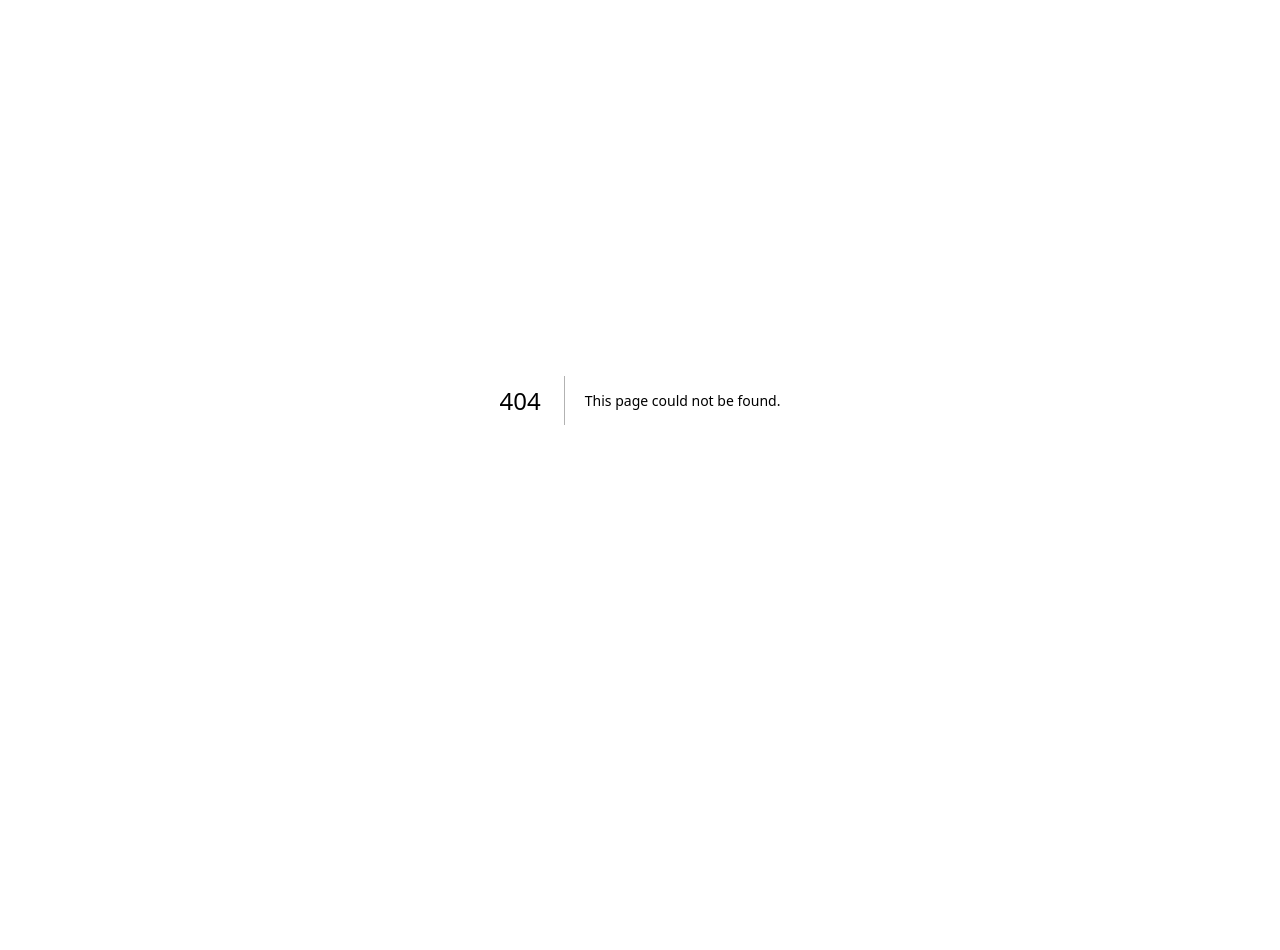
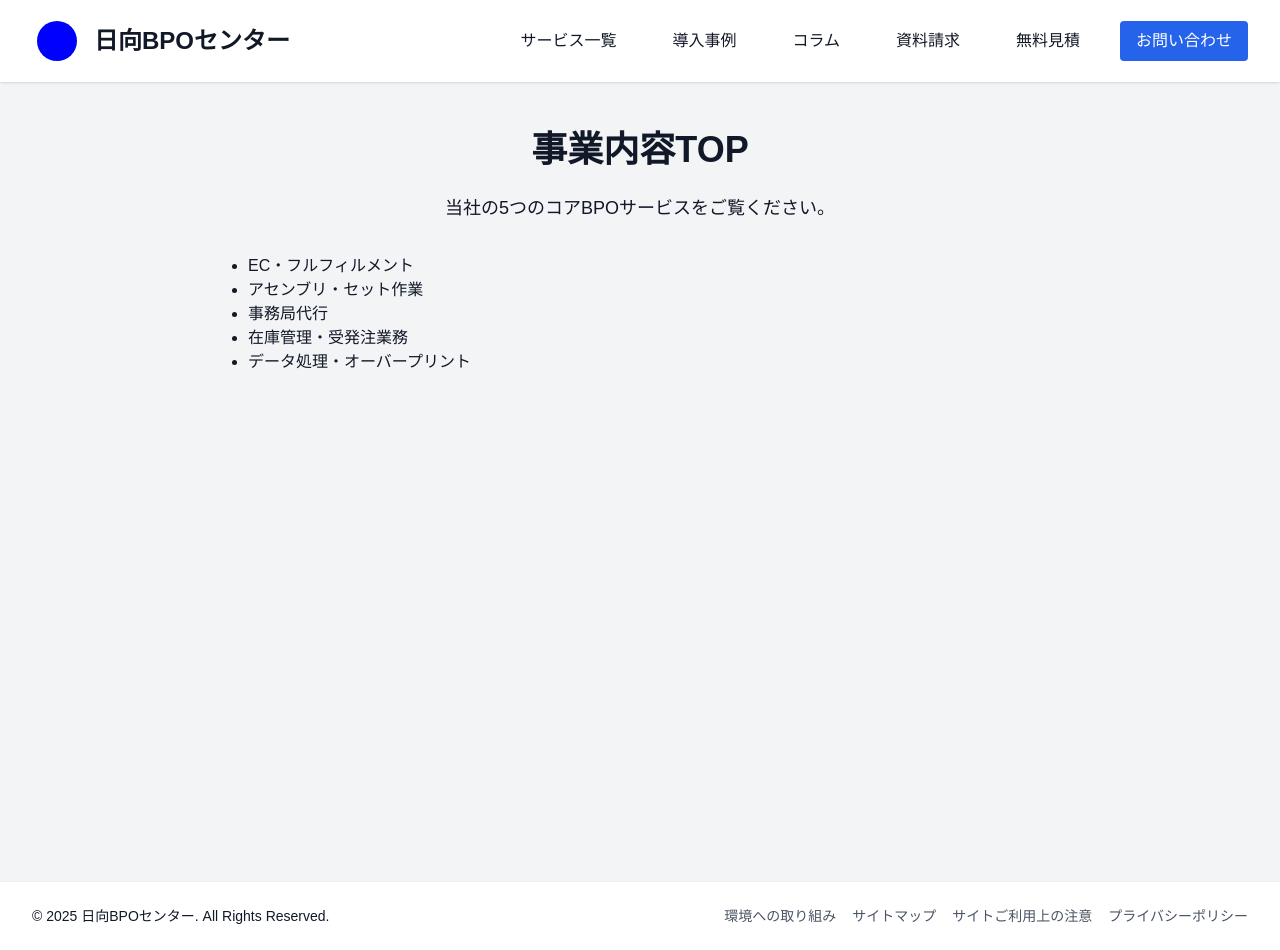
Before and after one commit to Roll1SBack/BPO_Portalsite, a Next.js app: page /services in a window 1280 px wide. Before the commit this address had no page. Before the commit the page ends 800 px from the top, so only its background shows below. Built offline with nearby package versions, Linux system fonts and the light colour scheme.

Commit message:
Basic Version1.0 of the Site

```diff
--- /dev/null
+++ b/src/components/Layout.js
@@ -0,0 +1,98 @@
+import { useState, useRef } from "react";
+import Image from "next/image";
+import Link from "next/link";
+
+export default function Layout({ children, extraContact = null }) {
+  const [dropdownOpen, setDropdownOpen] = useState(false);
+  const timeoutRef = useRef(null);
+
+  const handleMouseEnter = () => {
+    if (timeoutRef.current) clearTimeout(timeoutRef.current);
+    setDropdownOpen(true);
+  };
+
+  const handleMouseLeave = () => {
+    timeoutRef.current = setTimeout(() => setDropdownOpen(false), 50);
+  };
+
+  return (
+    <div className="min-h-screen bg-gray-100 dark:bg-gray-900 text-gray-900 dark:text-gray-100">
+      <header className="bg-white shadow py-4 px-8 sticky top-0 z-50 dark:bg-gray-800 dark:shadow-gray-700">
+        <div className="flex items-center justify-between max-w-7xl mx-auto">
+          <div className="flex items-center">
+            <Image src="/logo.svg" alt="日向BPOセンターの公式ロゴ" width={50} height={50} />
+            <h1 className="text-2xl font-bold ml-3">日向BPOセンター</h1>
+          </div>
+          <div className="flex items-center gap-6">
+            <nav role="navigation">
+              <ul className="flex gap-6">
+                {/* Wrap "サービス一覧" and dropdown in a single div */}
+                <div
+                  className="relative group"
+                  onMouseEnter={handleMouseEnter}
+                  onMouseLeave={handleMouseLeave}
+                >
+                  {/* "サービス一覧" is now part of the same hover area */}
+                  <button className="hover:underline px-4 py-2 block">
+                    サービス一覧
+                  </button>
+
+                  {/* Dropdown Menu */}
+                  <ul
+                    className={`absolute left-0 w-64 bg-white shadow-lg p-2 rounded z-50 dark:bg-gray-700 transition-opacity duration-100 ${dropdownOpen ? "opacity-100 visible" : "opacity-0 invisible"}`}
+                  >
+                    {[
+                      { name: "事業内容TOP", href: "/services" },
+                      { name: "EC・フルフィルメント", href: "/services/ec-fulfillment" },
+                      { name: "アセンブリ・セット作業", href: "/services/assembly" },
+                      { name: "事務局代行", href: "/services/secretariat" },
+                      { name: "在庫管理・受発注業務", href: "/services/inventory" },
+                      { name: "データ処理・オーバープリント", href: "/services/data-processing" },
+                    ].map((service) => (
+                      <li key={service.href}>
+                        <Link
+                          href={service.href}
+                          className="block px-4 py-2 hover:bg-gray-100 dark:hover:bg-gray-600 whitespace-nowrap"
+                          onClick={() => setDropdownOpen(false)} // Close on click
+                        >
+                          {service.name}
+                        </Link>
+                      </li>
+                    ))}
+                  </ul>
+                </div>
+
+                {/* Other menu items */}
+                <li><Link href="/cases" className="hover:underline px-4 py-2 block">導入事例</Link></li>
+                <li><Link href="/columns" className="hover:underline px-4 py-2 block">コラム</Link></li>
+                <li><Link href="/documents" className="hover:underline px-4 py-2 block">資料請求</Link></li>
+                <li><Link href="/quote" className="hover:underline px-4 py-2 block">無料見積</Link></li>
+              </ul>
+            </nav>
+            <Link href="/contact" className="px-4 py-2 bg-blue-600 text-white rounded hover:bg-blue-700 dark:bg-blue-700 dark:hover:bg-blue-800 z-40">
+              お問い合わせ
+            </Link>
+          </div>
+        </div>
+      </header>
+
+      <main>{children}</main>
+
+      {extraContact && extraContact}
+
+      <footer className="bg-white shadow py-6 px-8 mt-auto dark:bg-gray-800 dark:shadow-gray-700">
+        <div className="max-w-7xl mx-auto flex flex-col sm:flex-row justify-between items-center">
+          <p className="text-sm">
+            © {new Date().getFullYear()} 日向BPOセンター. All Rights Reserved.
+          </p>
+          <div className="flex gap-4 mt-4 sm:mt-0">
+            <Link href="/environmental" className="text-sm text-gray-600 hover:underline dark:text-gray-400">環境への取り組み</Link>
+            <Link href="/sitemap" className="text-sm text-gray-600 hover:underline dark:text-gray-400">サイトマップ</Link>
+            <Link href="/terms" className="text-sm text-gray-600 hover:underline dark:text-gray-400">サイトご利用上の注意</Link>
+            <Link href="/privacy" className="text-sm text-gray-600 hover:underline dark:text-gray-400">プライバシーポリシー</Link>
+          </div>
+        </div>
+      </footer>
+    </div>
+  );
+}
--- a/src/pages/_app.js
+++ b/src/pages/_app.js
@@ -1,5 +1,11 @@
-import "@/styles/globals.css";
+import Layout from "../components/Layout";
+import "../styles/globals.css";
 
+// Debug: App component wrapping all pages with Layout.
 export default function App({ Component, pageProps }) {
-  return <Component {...pageProps} />;
+  return (
+    <Layout>
+      <Component {...pageProps} />
+    </Layout>
+  );
 }
--- a/src/pages/index.js
+++ b/src/pages/index.js
@@ -1,54 +1,29 @@
+import Head from "next/head";
+import Layout from "../components/Layout";
 import Image from "next/image";
 import Link from "next/link";
 
+// Debug: Homepage content only (no header/footer).
 export default function Home() {
-  const services = [
-    { name: "EC・フルフィルメント", href: "/services/ec-fulfillment", img: "/ec.png" },
-    { name: "アセンブリ・セット作業", href: "/services/assembly", img: "/assembly.png" },
-    { name: "事務局代行", href: "/services/secretariat", img: "/secretariat.png" },
-    { name: "在庫管理・受発注業務", href: "/services/inventory", img: "/inventory.png" },
-    { name: "データ処理・オーバープリント", href: "/services/data-processing", img: "/data.png" },
-  ];
-
   return (
-    <div className="min-h-screen bg-gray-100 dark:bg-gray-900 text-gray-900 dark:text-gray-100">
-      {/* Header */}
-      <header className="bg-white shadow py-4 px-8 sticky top-0 z-10 dark:bg-gray-800 dark:shadow-gray-700">
-        <div className="flex items-center justify-between max-w-7xl mx-auto">
-          <div className="flex items-center">
-            <Image src="/logo.svg" alt="日向BPOセンターの公式ロゴ" width={50} height={50} />
-            <h1 className="text-2xl font-bold ml-3">日向BPOセンター</h1>
-          </div>
-          <nav role="navigation">
-            <ul className="flex gap-6">
-              <li className="relative group">
-                <span className="hover:underline cursor-pointer">サービス一覧</span>
-                <ul className="absolute hidden group-hover:block w-64 bg-white shadow-lg p-2 mt-1 rounded dark:bg-gray-700">
-                  {services.map((service) => (
-                    <li key={service.href}>
-                      <Link href={service.href} className="block px-4 py-2 hover:bg-gray-100 dark:hover:bg-gray-600 whitespace-nowrap">
-                        {service.name}
-                      </Link>
-                    </li>
-                  ))}
-                </ul>
-              </li>
-              <li><Link href="/cases" className="hover:underline">導入事例</Link></li>
-              <li><Link href="/columns" className="hover:underline">コラム</Link></li>
-              <li><Link href="/contact" className="hover:underline">お問い合わせ</Link></li>
-            </ul>
-          </nav>
-        </div>
-      </header>
-
-      {/* Hero Section */}
-      <section className="relative bg-blue-600 text-white py-20 text-center dark:bg-blue-900">
+    <>
+      <Head>
+        <title>日向BPOセンター</title>
+        <meta name="description" content="あなたのビジネスを加速するBPOソリューション" />
+        <meta property="og:title" content="日向BPOセンター" />
+        <meta property="og:description" content="あなたのビジネスを加速するBPOソリューション" />
+        <meta property="og:image" content="/office.png" />
+        <meta property="og:url" content="https://yourwebsite.com" />
+      </Head>
+        <main>
+          {/* Debug: Hero Section */}
+          <section className="relative bg-blue-600 text-white py-20 text-center dark:bg-blue-900 z-0">
             <Image
               src="/office.png"
               alt="日向BPOセンターのオフィス"
               width={1024}
               height={576}
-          className="absolute inset-0 w-full h-full object-cover opacity-20"
+              className="absolute inset-0 w-full h-full object-cover opacity-20 z-[-1]"
             />
             <div className="relative z-10 max-w-4xl mx-auto">
               <h2 className="text-4xl md:text-5xl font-bold mb-6">
@@ -63,11 +38,17 @@ export default function Home() {
             </div>
           </section>
 
-      {/* Service Previews */}
+          {/* Debug: Service Previews */}
           <section className="py-12 px-8 max-w-7xl mx-auto">
             <h3 className="text-3xl font-bold text-center mb-10">私たちのサービス</h3>
             <div className="grid grid-cols-1 md:grid-cols-3 gap-6">
-          {services.map((service) => (
+              {[
+                { name: "EC・フルフィルメント", href: "/services/ec-fulfillment", img: "/ec.png" },
+                { name: "アセンブリ・セット作業", href: "/services/assembly", img: "/assembly.png" },
+                { name: "事務局代行", href: "/services/secretariat", img: "/secretariat.png" },
+                { name: "在庫管理・受発注業務", href: "/services/inventory", img: "/inventory.png" },
+                { name: "データ処理・オーバープリント", href: "/services/data-processing", img: "/data.png" },
+              ].map((service) => (
                 <Link key={service.href} href={service.href} className="block">
                   <div className="bg-white shadow rounded overflow-hidden hover:shadow-lg transition dark:bg-gray-800 dark:shadow-gray-700">
                     <Image
@@ -86,20 +67,7 @@ export default function Home() {
               ))}
             </div>
           </section>
-
-      {/* Footer */}
-      <footer className="bg-white shadow py-6 px-8 mt-auto dark:bg-gray-800 dark:shadow-gray-700">
-        <div className="max-w-7xl mx-auto flex flex-col sm:flex-row justify-between items-center">
-          <p className="text-sm">
-            © {new Date().getFullYear()} 日向BPOセンター. All Rights Reserved.
-          </p>
-          <div className="flex gap-4 mt-4 sm:mt-0">
-            <Link href="/privacy" className="text-sm text-gray-600 hover:underline dark:text-gray-400">プライバシーポリシー</Link>
-            <Link href="/terms" className="text-sm text-gray-600 hover:underline dark:text-gray-400">利用規約</Link>
-            <Link href="/sitemap" className="text-sm text-gray-600 hover:underline dark:text-gray-400">サイトマップ</Link>
-          </div>
-        </div>
-      </footer>
-    </div>
+        </main>
+    </>
   );
 }
--- /dev/null
+++ b/src/pages/services/index.js
@@ -0,0 +1,27 @@
+import Layout from "@/components/Layout";
+import Link from "next/link";
+import Head from "next/head";
+
+export default function ServicesOverview() {
+  return (
+    <>
+      <Head>
+        <title>事業内容TOP - 日向BPOセンター</title>
+        <meta name="description" content="当社の5つのコアBPOサービスをご覧ください。" />
+      </Head>
+      <div className="min-h-screen bg-gray-100 dark:bg-gray-900 text-gray-900 dark:text-gray-100">
+          <main className="py-12 px-8 max-w-4xl mx-auto">
+            <h2 className="text-4xl font-bold mb-6 text-center">事業内容TOP</h2>
+            <p className="text-lg text-center mb-8">当社の5つのコアBPOサービスをご覧ください。</p>
+            <ul className="list-disc pl-6">
+              <li><Link href="/services/ec-fulfillment" className="hover:underline">EC・フルフィルメント</Link></li>
+              <li><Link href="/services/assembly" className="hover:underline">アセンブリ・セット作業</Link></li>
+              <li><Link href="/services/secretariat" className="hover:underline">事務局代行</Link></li>
+              <li><Link href="/services/inventory" className="hover:underline">在庫管理・受発注業務</Link></li>
+              <li><Link href="/services/data-processing" className="hover:underline">データ処理・オーバープリント</Link></li>
+            </ul>
+          </main>
+      </div>
+    </>
+  );
+}
--- a/src/styles/globals.css
+++ b/src/styles/globals.css
@@ -1,4 +1,3 @@
-/* src/styles/globals.css */
 @tailwind base;
 @tailwind components;
 @tailwind utilities;
@@ -8,4 +7,11 @@ body {
   font-family: Arial, Helvetica, sans-serif;
 }
 
-/* Optional: Custom styles can go here */
+/* Add this CSS to your global stylesheet or within a <style jsx> block */
+.relative.group:hover .absolute {
+  display: block;
+}
+
+.relative.group:hover .absolute {
+  pointer-events: auto;
+}
--- a/tailwind.config.js
+++ b/tailwind.config.js
@@ -1,10 +1,9 @@
-// tailwind.config.js
 module.exports = {
   content: [
     "./src/pages/**/*.{js,ts,jsx,tsx}",
     "./src/components/**/*.{js,ts,jsx,tsx}",
   ],
-  darkMode: 'media', // Uses system preference (light/dark)
+  darkMode: "media",
   theme: {
     extend: {},
   },
```
Also changed, not shown: src/pages/services/[service].js (+8 -23 lines). Lines whose indentation alone changed are shown as unchanged.
